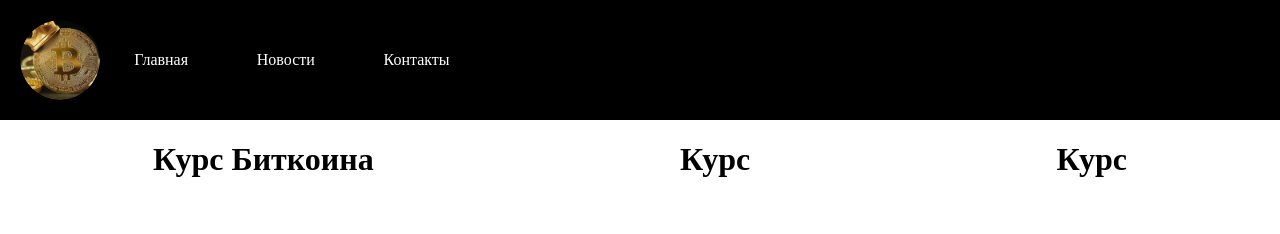
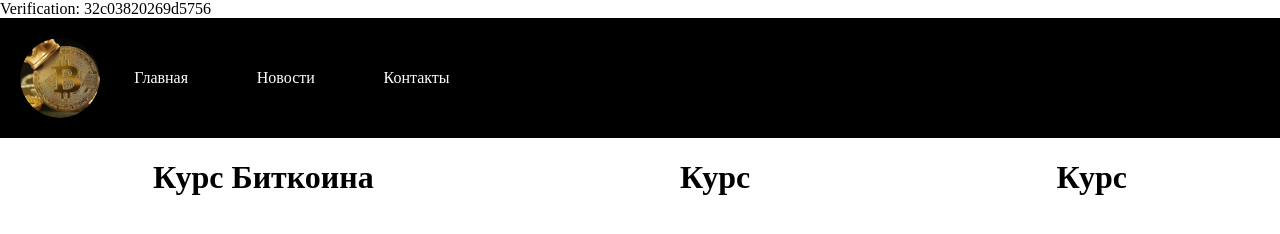
Before and after one commit to Tulumax/BTC, a plain HTML site: page index.html in a window 1280 px wide. Drawn offline with Linux system fonts and the light colour scheme.

Commit message:
Add files via upload

```diff
--- a/index.html
+++ b/index.html
@@ -3,10 +3,12 @@
   <head>
     <meta charset="UTF-8" />
     <meta name="viewport" content="width=device-width, initial-scale=1.0" />
+    <meta http-equiv="Content-Type" content="text/html; charset=UTF-8">
     <title>Крипта - Главная</title>
     <link rel="stylesheet" href="style.css">
   </head>
   <body>
+    Verification: 32c03820269d5756
     <header>
       <img class="logo" src="BTC.png" alt="">
       <nav><a href="">Главная</a><a href="">Новости</a><a href="">Контакты</a></nav>
```
